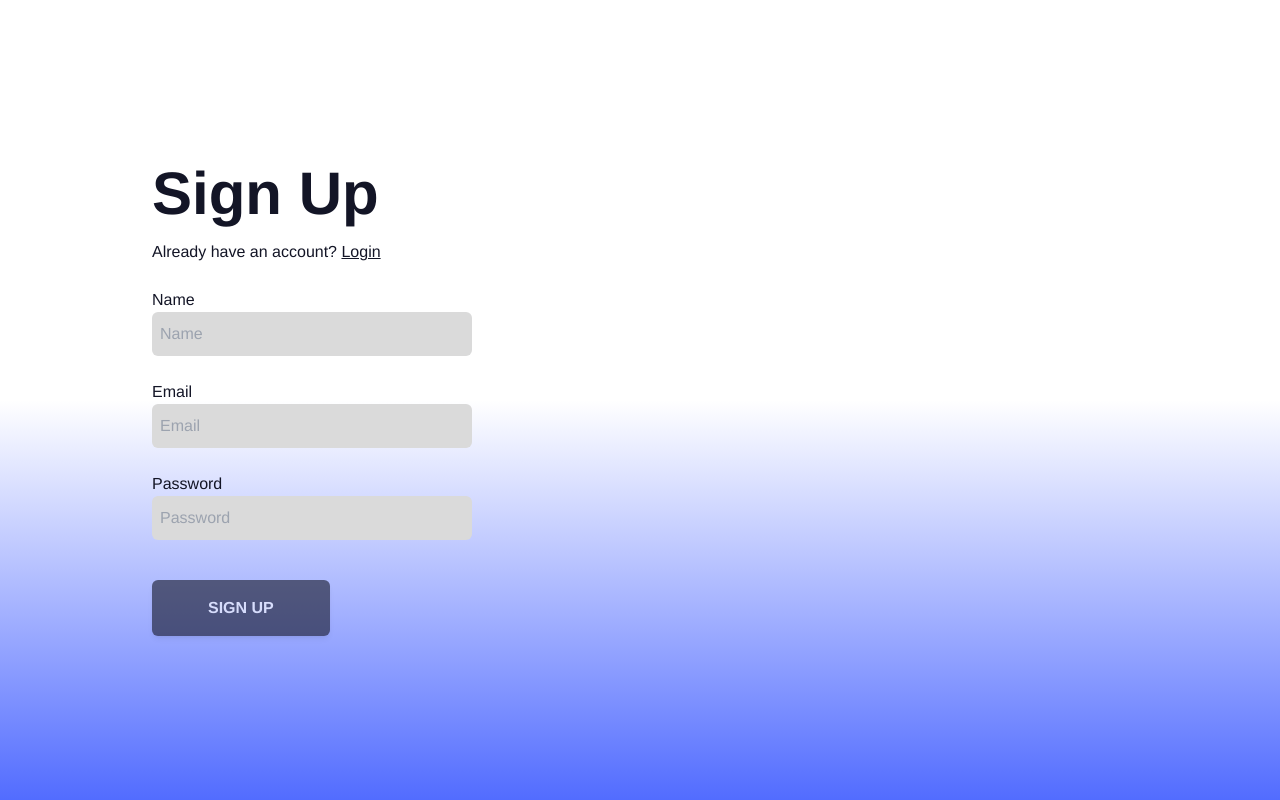
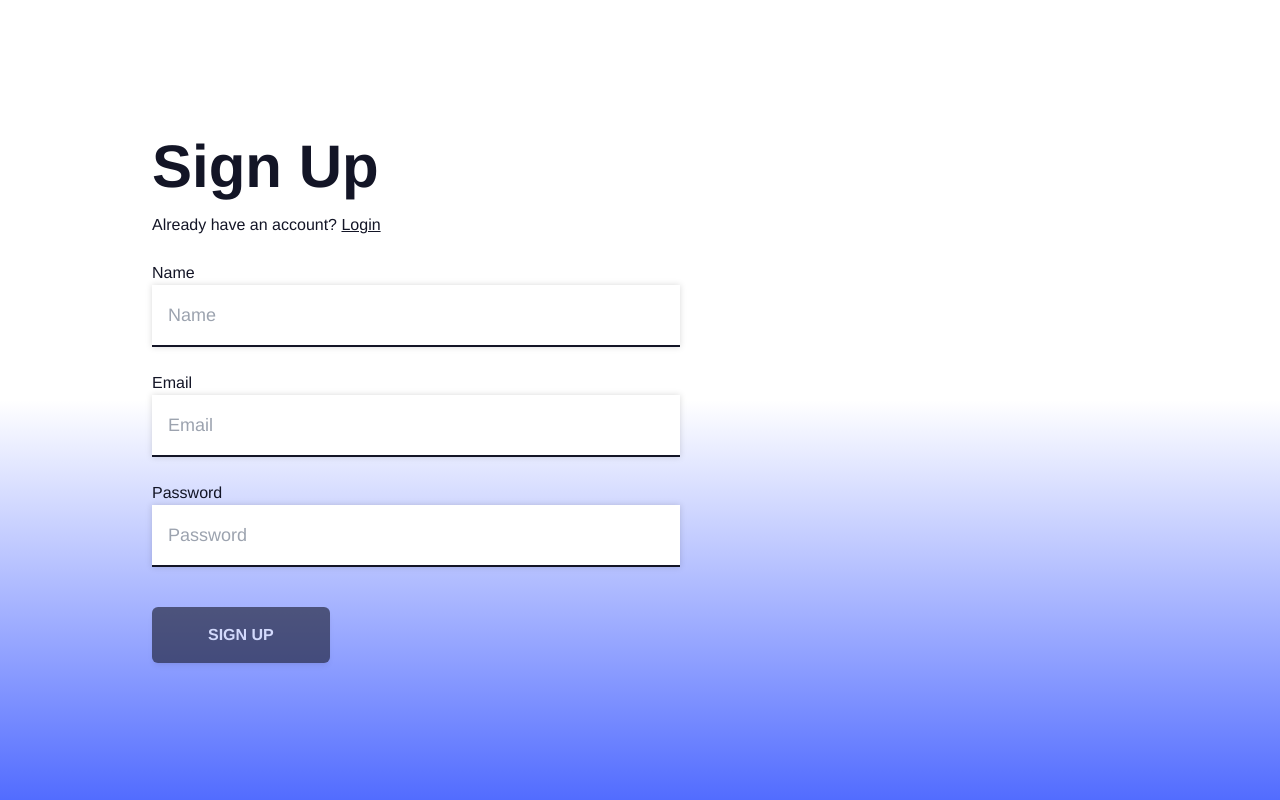
Before and after one commit to RichGod93/ADUN-SOCIAL-OPEN-SOURCE, a Next.js app: page /auth/signup in a window 1280 px wide. Built offline with nearby package versions, Linux system fonts and the light colour scheme; no server answers.

Commit message:
edit: styles

```diff
--- a/src/styles/globals.css
+++ b/src/styles/globals.css
@@ -64,14 +64,10 @@
     @apply from-[hsl(231,34%,11%)] via-[hsl(231,34%,11%)] to-black;
   }
 
-  .login-form-input {
-    @apply w-64 rounded-md outline-none text-[#444444] py-2 pl-2 pr-10 bg-[#dadada];
-  }
+  .signup-form-input,
+  .login-form-input,
   .forgot-password-form-input {
-    @apply w-72 sm:w-96 rounded-md outline-none text-[#444444] py-2 sm:py-4 pl-2 pr-10 bg-[#dadada];
-  }
-  .signup-form-input {
-    @apply w-72 sm:w-80 rounded-md outline-none text-[#444444] py-1 sm:py-2.5 pl-2 pr-10 bg-[#dadada];
+    @apply w-full p-4 placeholder-gray-400 text-gray-700 bg-white text-lg border-0 border-b-2 primary-border-color drop-shadow-[0_0_3px_rgba(0,0,0,0.15)];
   }
 
   .inputIcon {
```
